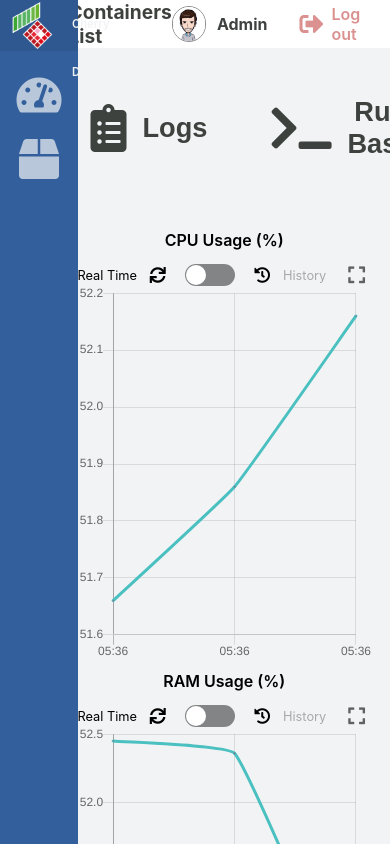
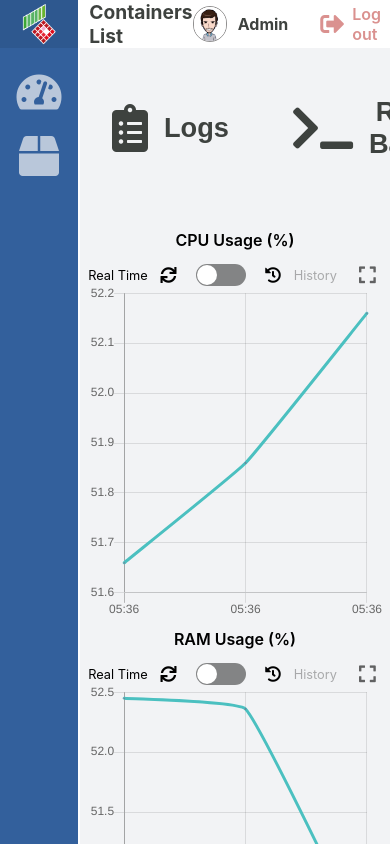
Before and after one commit to CherryDock/CherryDock, a React (Create React App) app: page /container-details/1 in a window 390 px wide. Shown: the top 844 px of the page. Built offline with nearby package versions, Linux system fonts and the light colour scheme.

Commit message:
Fixed navbar responsive issues and containers layout problems

```diff
--- a/public/index.html
+++ b/public/index.html
@@ -25,6 +25,7 @@
       Learn how to configure a non-root public URL by running `npm run build`.
     -->
     <link rel="stylesheet" href="https://cdnjs.cloudflare.com/ajax/libs/font-awesome/5.13.0/css/all.min.css">
+    <link href="https://fonts.googleapis.com/css2?family=Lobster&display=swap" rel="stylesheet">
     <title>React App</title>
   </head>
   <body>
--- a/src/components/ChartsManagers/LinePlotsManager/LinePlotsManager.tsx
+++ b/src/components/ChartsManagers/LinePlotsManager/LinePlotsManager.tsx
@@ -90,7 +90,7 @@ function LinePlotsManager<T extends object>({ realTimeLimit, fetchData, makePlot
         return (
             <div key={kpi.id} className={style.plot}>
                 <LinePlot
-                    heightScreenRatio={0.45}
+                    heightScreenRatio={0.40}
                     title={kpi.title}
                     data={kpi.data.map(item => item.value)}
                     labels={kpi.data.map(item => item.label)} />
--- a/src/components/SideBar/side-bar.module.scss
+++ b/src/components/SideBar/side-bar.module.scss
@@ -9,10 +9,17 @@ $primary-text-color: #f2f3f5;
   .brand {
     display: flex;
     background-color: $sidebar-background-color;
+    align-items: center;
+    justify-content: center;
+    height: 3rem;
 
     .brandImg {
-      width: 3rem;
+      height: 90%;
       margin-left: .5rem;
+
+      @media only screen and (max-width: 650px) {
+       margin-right: .5rem;
+      }
     }
 
     .appName {
@@ -20,13 +27,14 @@ $primary-text-color: #f2f3f5;
       width: 100%;
       color: $primary-text-color;
       font-weight: 600;
-      font-size: 1.1rem;
+      font-size: 1.5rem;
       height: 3rem;
       line-height: 3rem;
       margin-left: 1rem;
+      font-family: 'Lobster', cursive;
 
       @media only screen and (max-width: 650px) {
-        font-size: 0.7rem;
+        display: none;
       }
     }
   }
--- a/src/navigation/app-routing.module.scss
+++ b/src/navigation/app-routing.module.scss
@@ -1,5 +1,4 @@
 .layout {
-
 }
 
 .sidebar {
@@ -15,4 +14,8 @@
 .appScreen {
   margin-left: 15%;
   height: 100vh;
+
+  @media only screen and (max-width: 1024px) {
+    margin-left: 20.5%;
+  }
 }
--- a/src/screens/ContainerDetails/container-details.module.scss
+++ b/src/screens/ContainerDetails/container-details.module.scss
@@ -2,6 +2,7 @@ $background-screen-color: #f2f3f5;
 
 .container {
   background-color: $background-screen-color;
+  height: 100%;
 
   .actionButons {
     padding-top: 2rem;
--- a/src/screens/Containers/containers.module.scss
+++ b/src/screens/Containers/containers.module.scss
@@ -17,7 +17,7 @@ $primary-text-color: #3e423f;
   .containers {
     display: flex;
     flex-wrap: wrap;
-    justify-content: space-between;
+    justify-content: space-evenly;;
 
     .containerCard {
 
--- a/src/screens/Home/home.module.scss
+++ b/src/screens/Home/home.module.scss
@@ -11,7 +11,7 @@ $primary-text-color: #3e423f;
   }
 
   .containerStats {
-    padding: 2rem 2rem;
+    padding: 0rem 2rem;
 
     .lineStats {
 
```
